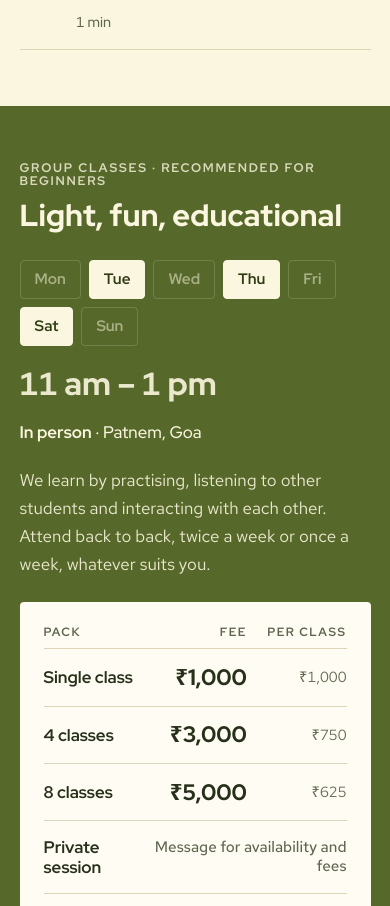
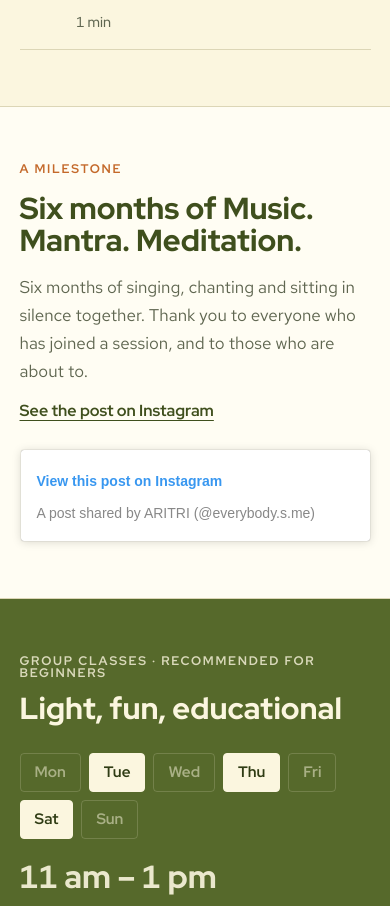
Before and after one commit to heal4thyself/aritri-site, a plain HTML site: page index.html in a window 390 px wide. Shown: the part 4181-5087 px from the top of the page. Drawn offline with nearby package versions, Linux system fonts and the light colour scheme; a script that the page names is missing; a web font is replaced by a local one.

Commit message:
Add 6-month Instagram milestone section, nav link, and fix og:url/og:image domain

```diff
--- a/index.html
+++ b/index.html
@@ -5,13 +5,13 @@
 <meta name="viewport" content="width=device-width, initial-scale=1, viewport-fit=cover">
 <title>Music. Mantra. Meditation.</title>
 <meta name="description" content="Indian classical singing, mantra and meditation with vocal coach Aritri Mondal in Patnem, Goa. Group classes Tue, Thu and Sat, 11am–1pm, plus private sessions.">
-<!-- Link previews (WhatsApp, Instagram, Facebook, X). Replace YOUR-DOMAIN with the real domain in the two URLs below. -->
+<!-- Link previews (WhatsApp, Instagram, Facebook, X). -->
 <meta property="og:type" content="website">
 <meta property="og:site_name" content="Music. Mantra. Meditation.">
 <meta property="og:title" content="Music. Mantra. Meditation. with Aritri Mondal">
 <meta property="og:description" content="Indian classical singing, mantra and meditation with vocal coach Aritri Mondal in Patnem, Goa. Group classes Tue, Thu and Sat, 11am–1pm, plus private sessions.">
-<meta property="og:url" content="https://YOUR-DOMAIN/">
-<meta property="og:image" content="https://YOUR-DOMAIN/og-image.jpg">
+<meta property="og:url" content="https://aritrivoice.in/">
+<meta property="og:image" content="https://aritrivoice.in/og-image.jpg">
 <meta property="og:image:width" content="1200">
 <meta property="og:image:height" content="630">
 <meta property="og:image:alt" content="Aritri singing with a tanpura beside the words Music. Mantra. Meditation.">
@@ -126,6 +126,20 @@ section{padding-block:clamp(56px,9vw,104px)}
 .flow .t{font:500 .9rem/1 var(--f-display);color:var(--muted);white-space:nowrap;font-variant-numeric:tabular-nums}
 .note{margin-top:22px;color:var(--muted);font-size:.97rem;max-width:62ch}
 
+/* Six months milestone */
+.milestone{background:var(--paper);border-block:1px solid var(--line)}
+.milestone .wrap{display:grid;grid-template-columns:1fr 1fr;gap:clamp(28px,6vw,80px);align-items:center}
+.milestone h2{font-weight:800;font-size:clamp(1.9rem,4vw,2.8rem);color:var(--olive-deep)}
+@media (prefers-color-scheme:dark){:root:not([data-theme="light"]) .milestone h2{color:var(--ink)}}
+:root[data-theme="dark"] .milestone h2{color:var(--ink)}
+.milestone .copy{display:grid;gap:16px;max-width:46ch;min-width:0}
+.milestone .copy p{color:var(--muted)}
+.milestone .ig-link{justify-self:start;font:700 1rem/1.2 var(--f-display);color:var(--olive-deep);text-underline-offset:4px}
+@media (prefers-color-scheme:dark){:root:not([data-theme="light"]) .milestone .ig-link{color:var(--ink)}}
+:root[data-theme="dark"] .milestone .ig-link{color:var(--ink)}
+.ig-embed{display:flex;justify-content:center;min-width:0}
+.ig-embed .instagram-media{max-width:100%!important}
+
 /* Classes */
 .classes{background:var(--olive);color:var(--on-olive)}
 .classes .sec-head h2{color:var(--on-olive)}
@@ -171,7 +185,7 @@ footer{background:var(--olive-deep);color:var(--on-olive);padding-block:28px;fon
 footer .wrap{display:flex;flex-wrap:wrap;justify-content:space-between;gap:12px;opacity:.85}
 
 @media (max-width:820px){
-  .hero .wrap,.about .wrap,.cgrid,.contact .wrap{grid-template-columns:1fr}
+  .hero .wrap,.about .wrap,.milestone .wrap,.cgrid,.contact .wrap{grid-template-columns:1fr}
   .portrait{max-width:440px}
   .strings{display:none}
   .flow li{grid-template-columns:2.4rem 1fr}
@@ -192,6 +206,7 @@ footer .wrap{display:flex;flex-wrap:wrap;justify-content:space-between;gap:12px;
       <li><a href="#about">About</a></li>
       <li><a href="#learn">What You'll Learn</a></li>
       <li><a href="#session">Session Structure</a></li>
+      <li><a href="#six-months">6 Months</a></li>
       <li><a href="#classes">Schedule &amp; Fees</a></li>
       <li><a href="#contact">Contact</a></li>
     </ul>
@@ -269,6 +284,25 @@ footer .wrap{display:flex;flex-wrap:wrap;justify-content:space-between;gap:12px;
     </div>
   </section>
 
+  <section id="six-months" class="milestone">
+    <div class="wrap">
+      <div class="copy">
+        <span class="label">A milestone</span>
+        <h2>Six months of Music. Mantra. Meditation.</h2>
+        <p>Six months of singing, chanting and sitting in silence together. Thank you to everyone who has joined a session, and to those who are about to.</p>
+        <a class="ig-link" href="https://www.instagram.com/p/DfY4R_hBy04/" target="_blank" rel="noopener">See the post on Instagram</a>
+      </div>
+      <div class="ig-embed">
+        <blockquote class="instagram-media" data-instgrm-captioned data-instgrm-permalink="https://www.instagram.com/p/DfY4R_hBy04/?utm_source=ig_embed&amp;utm_campaign=loading" data-instgrm-version="14" style="background:#FFF; border:0; border-radius:3px; box-shadow:0 0 1px 0 rgba(0,0,0,0.5),0 1px 10px 0 rgba(0,0,0,0.15); margin:1px auto; max-width:540px; min-width:280px; padding:0; width:calc(100% - 2px);">
+          <div style="padding:16px;">
+            <a href="https://www.instagram.com/p/DfY4R_hBy04/?utm_source=ig_embed&amp;utm_campaign=loading" target="_blank" rel="noopener" style="color:#3897f0; font-family:Arial,sans-serif; font-size:14px; font-weight:550; text-decoration:none;">View this post on Instagram</a>
+            <p style="margin:8px 0 0; font-family:Arial,sans-serif; font-size:14px;"><a href="https://www.instagram.com/p/DfY4R_hBy04/?utm_source=ig_embed&amp;utm_campaign=loading" target="_blank" rel="noopener" style="color:#888; text-decoration:none;">A post shared by ARITRI (@everybody.s.me)</a></p>
+          </div>
+        </blockquote>
+      </div>
+    </div>
+  </section>
+
   <section id="classes" class="classes">
     <div class="wrap">
       <div class="sec-head">
@@ -337,5 +371,6 @@ document.getElementById('copy').addEventListener('click',function(){
   try{navigator.clipboard.writeText(t).then(done,fallback)}catch(e){fallback()}
 });
 </script>
+<script async src="//www.instagram.com/embed.js"></script>
 </body>
 </html>
```
